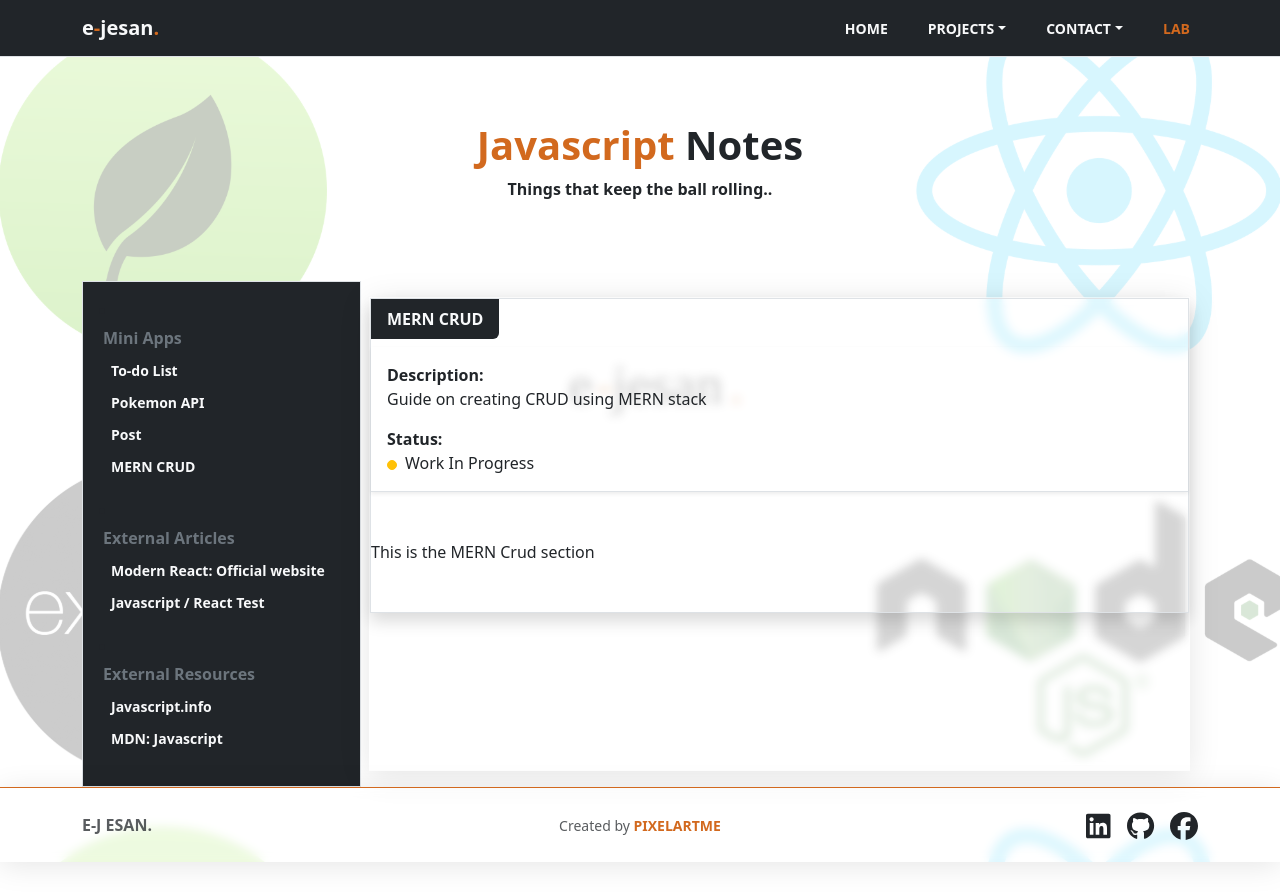
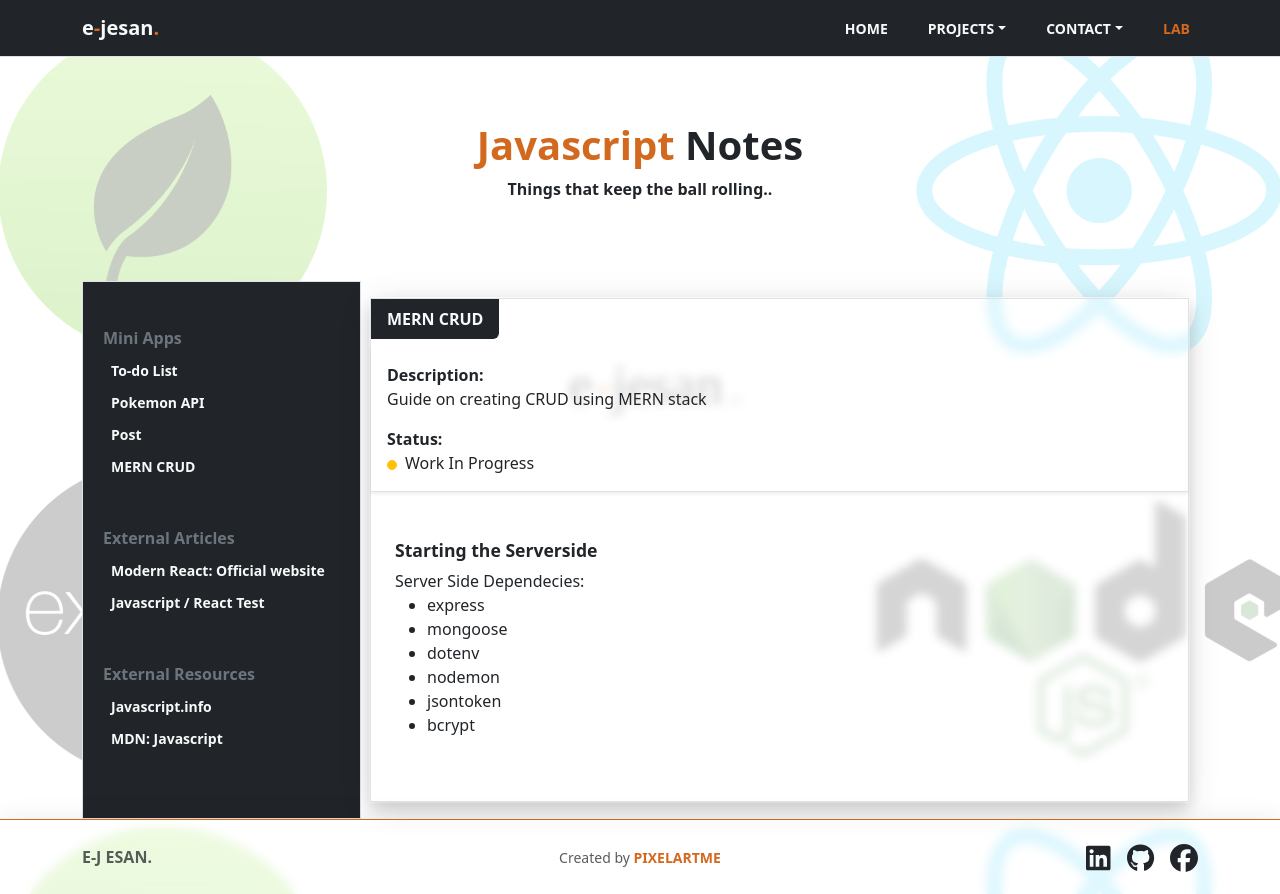
Before and after one commit to ricesush/portfoliov2, a React (Vite) app: page /docs in a window 1280 px wide. Both pictures are taken after a click on the button "MERN CRUD". Before the commit the page ends 862 px from the top, so only its background shows below. Built offline with nearby package versions, Linux system fonts and the light colour scheme.

Commit message:
added content for dependencies

```diff
--- a/src/components/MERNCrud.jsx
+++ b/src/components/MERNCrud.jsx
@@ -1,3 +1,23 @@
 export function MernCrud() {
-  return <section>This is the MERN Crud section</section>;
+  const dependecies = [
+    { tech: 'express', id: 1 },
+    { tech: 'mongoose', id: 2 },
+    { tech: 'dotenv', id: 3 },
+    { tech: 'nodemon', id: 4 },
+    { tech: 'jsontoken', id: 5 },
+    { tech: 'bcrypt', id: 6 },
+  ];
+
+  return (
+    <section className='px-4'>
+      <h5>Starting the Serverside</h5>
+      <div>Server Side Dependecies:</div>
+      <ul>
+        {dependecies.map((dependency) => {
+          return <li key={dependency.id}>{dependency.tech}</li>;
+        })}
+      </ul>
+      <p></p>
+    </section>
+  );
 }
```
